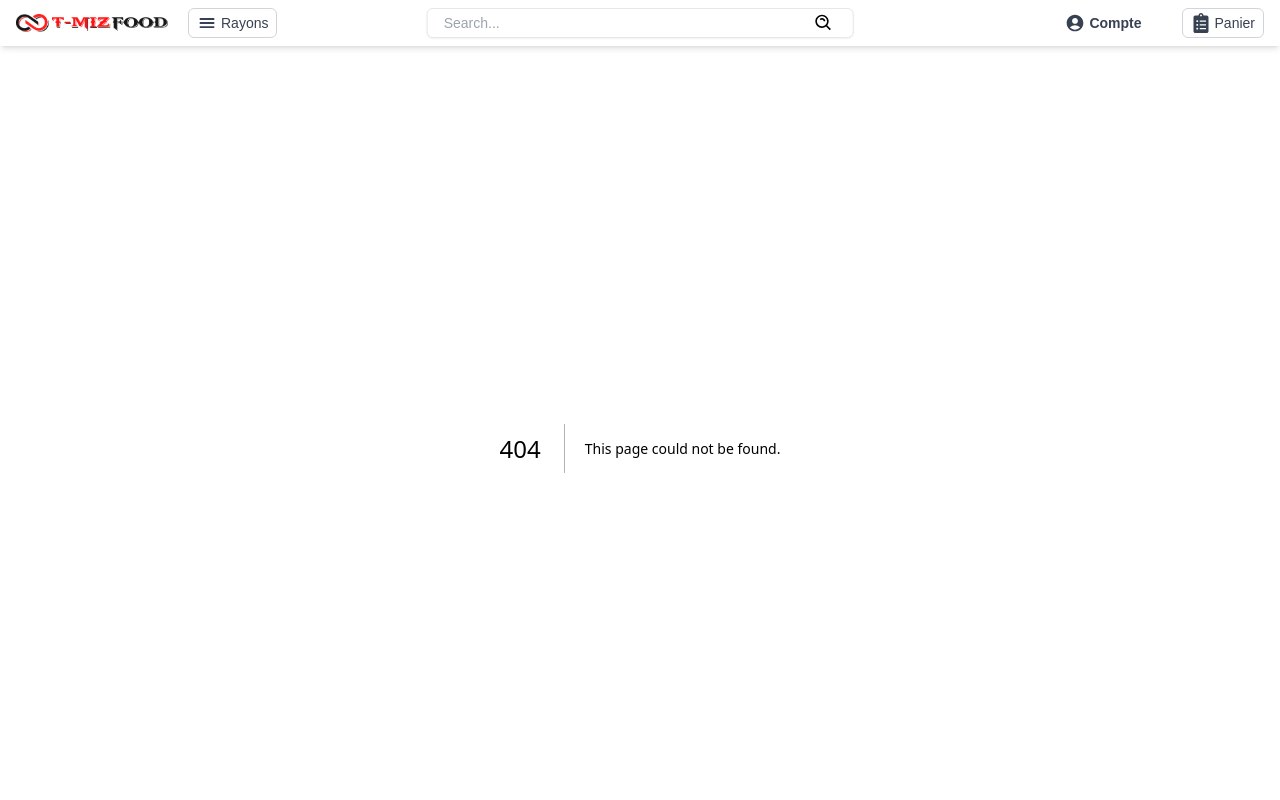
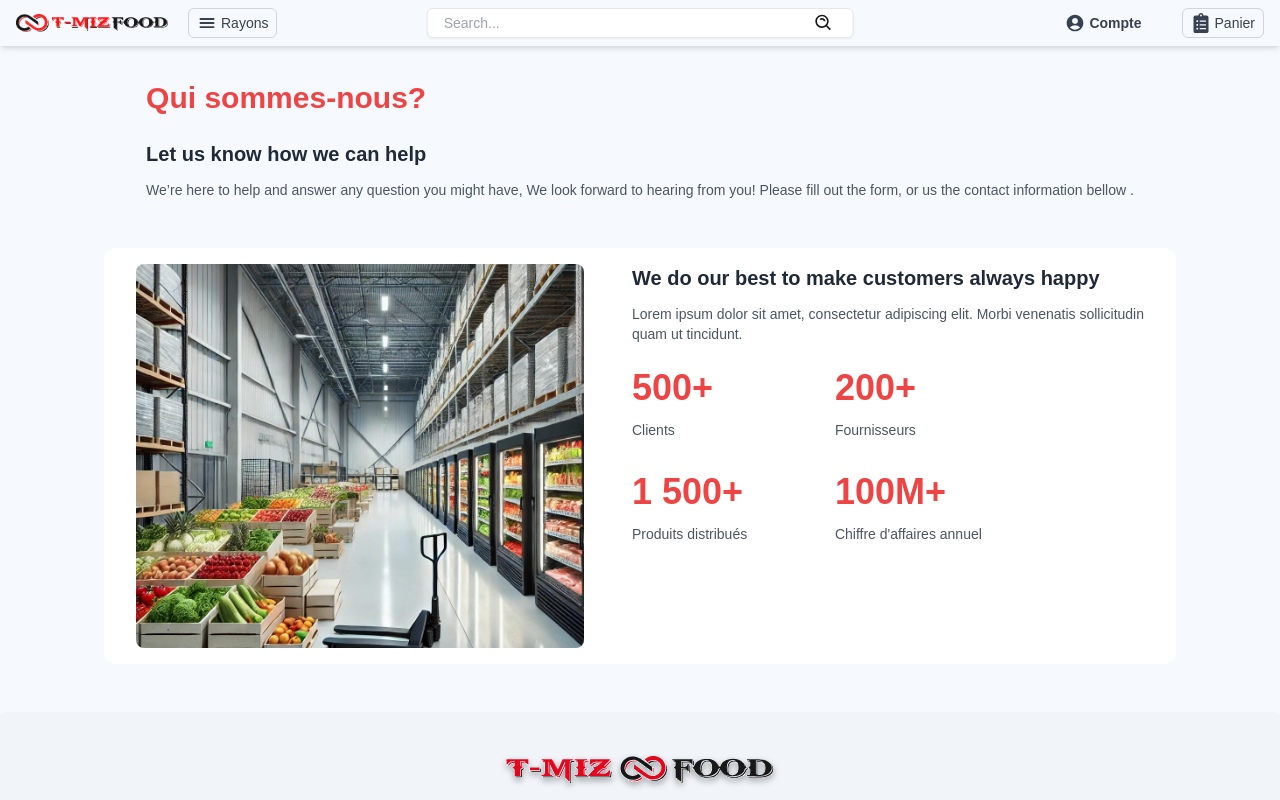
Before and after one commit to Madhavanvenkatesan/t-mizfood_front, a Next.js app: page /About in a window 1280 px wide. Before the commit this address had no page. Shown: the top 800 px of the page. Built offline with nearby package versions, Linux system fonts and the light colour scheme.

Commit message:
pages added

```diff
--- /dev/null
+++ b/src/app/About/page.tsx
@@ -0,0 +1,65 @@
+export default function About() {
+    const stats = [
+        {
+            data: "500+",
+            title: "Clients",
+        },
+        {
+            data: "200+",
+            title: "Fournisseurs",
+        },
+        {
+            data: "1 500+",
+            title: "Produits distribués",
+        },
+        {
+            data: "100M+",
+            title: "Chiffre d'affaires annuel",
+        },
+    ]
+    return (
+        <div className="flex flex-col items-start md:items-center gap-12 max-w-screen-xl mx-auto p-8 pb-12 text-gray-600 text-md md:text-sm">
+            <div className="max-w-screen-xl px-4  md:px-8">
+                <h1 className="text-3xl font-semibold text-red-500">
+                    Qui sommes-nous?
+                </h1>
+                <p className="mt-6 text-gray-800 text-2xl font-semibold sm:text-xl">
+                    Let us know how we can help
+                </p>
+                <p className="mt-3">
+                    We’re here to help and answer any question you might have, We look forward to hearing from you! Please fill out the form, or us the contact information bellow .
+                </p>
+            </div>
+            <div className="max-w-screen-xl p-4 gap-x-12 items-start justify-between lg:flex md:px-8 bg-white rounded-xl">
+                <div className="sm:hidden lg:block lg:max-w-xl rounded-lg h-96 w-full sm:w-1/2 overflow-hidden object-center ">
+                    <img
+                        src="/warehouse.jpg"
+                        className="w-full h-full object-cover object-center"
+                        alt="warehouse image"
+                    />                </div>
+                <div className="mt-6 gap-12 sm:mt-0 md:flex lg:block">
+                    <div className="max-w-2xl">
+                        <h3 className="text-gray-800 text-2xl font-semibold sm:text-xl">
+                            We do our best to make customers always happy
+                        </h3>
+                        <p className="mt-3 max-w-xl">
+                            Lorem ipsum dolor sit amet, consectetur adipiscing elit. Morbi venenatis sollicitudin quam ut tincidunt.
+                        </p>
+                    </div>
+                    <div className="flex-none mt-6 md:mt-0 lg:mt-6">
+                        <ul className="inline-grid gap-y-8 gap-x-14 grid-cols-2">
+                            {
+                                stats.map((item, idx) => (
+                                    <li key={idx} className="">
+                                        <h4 className="text-4xl text-red-500 font-semibold">{item.data}</h4>
+                                        <p className="mt-3 font-medium">{item.title}</p>
+                                    </li>
+                                ))
+                            }
+                        </ul>
+                    </div>
+                </div>
+            </div>
+        </div>
+    )
+}
--- a/src/app/Delivery/page.tsx
+++ b/src/app/Delivery/page.tsx
@@ -7,10 +7,10 @@ const MapWithNoSSR = dynamic(() => import("../components/Map"), {
 
 export default function Delivery() {
     return (
-        <div className="max-w-screen-xl mx-auto p-8 pb-12 text-gray-600 text-md md:text-sm ">
-            <div className="flex flex-col lg:flex-row gap-12 items-center ">
+        <div className="max-w-screen-xl mx-auto p-8 pb-12 text-gray-600 text-md md:text-sm -z-30">
+            <div className="flex flex-col lg:flex-row gap-12 items-start lg:items-center -z-20">
                 {/* Interactive Map */}
-                <div id="map" className="w-full lg:w-1/2 rounded-lg overflow-hidden ">
+                <div id="map" className="w-full lg:w-1/2 rounded-lg overflow-hidden -z-0">
                     <MapWithNoSSR />
                 </div>
 
--- a/src/app/components/Footer.tsx
+++ b/src/app/components/Footer.tsx
@@ -51,7 +51,7 @@ export default function Footer() {
                         <h3 className="font-bold pb-4">Accés Direct</h3>
                         <Link href="Contact" className=" hover:text-red-300">Contacter nous</Link>
                         <Link href="Delivery" className=" hover:text-red-300">Livraison</Link>
-                        <Link href="/" className=" hover:text-red-300">Qui sommes-nous?</Link>
+                        <Link href="About" className=" hover:text-red-300">Qui sommes-nous?</Link>
                         <Link href="/" className=" hover:text-red-300">Mentions Légales</Link>
                     </div>
                     <div className="flex flex-col">
--- a/src/app/components/Map.tsx
+++ b/src/app/components/Map.tsx
@@ -18,7 +18,7 @@ const Map = () => {
         <MapContainer
             center={[49.37825, 2.44063]}
             zoom={7}
-            scrollWheelZoom={false}
+            scrollWheelZoom={true}
             style={{ height: "400px", width: "100%" }} // Ensure proper size
         >
             <TileLayer
@@ -26,7 +26,7 @@ const Map = () => {
                 url="https://{s}.tile.openstreetmap.org/{z}/{x}/{y}.png"
             />
             <Marker position={[49.37825, 2.44063]} >
-                <Popup>Hey! You found me.</Popup>
+                <Popup>T-MIZ FOOD</Popup>
             </Marker>
             <Polygon pathOptions={limeOptions} positions={polygon} />
         </MapContainer>
--- a/src/app/components/Nav.tsx
+++ b/src/app/components/Nav.tsx
@@ -17,7 +17,7 @@ export default function Nav() {
         setSideBarOpen(!isSideBarOpen);
     };
     return (
-        <div className="fixed flex flex-wrap justify-between items-center w-full px-4 py-2 bg-inherit shadow-md dark:bg-gray-800 z-10">
+        <div className="fixed z-10 flex flex-wrap justify-between items-center w-full px-4 py-2 bg-inherit shadow-md dark:bg-gray-800">
             {/* Left Section */}
             <div className="flex items-center space-x-5">
                 <Link href="/" className="text-primary dark:text-primary-dark">
--- a/src/app/page.tsx
+++ b/src/app/page.tsx
@@ -6,7 +6,7 @@ import Product from "./types";
 
 // This function will fetch products when the component is rendered on the server
 async function getProducts(): Promise<Product[]> {
-  const response = await fetch("https://dummyjson.com/products");
+  const response = await fetch("https://dummyjson.com/products?©limit=12");
   const data = await response.json();
   return data.products; // Return the array of products
 }
```
Also changed, not shown: public/warehouse.jpg (added).
